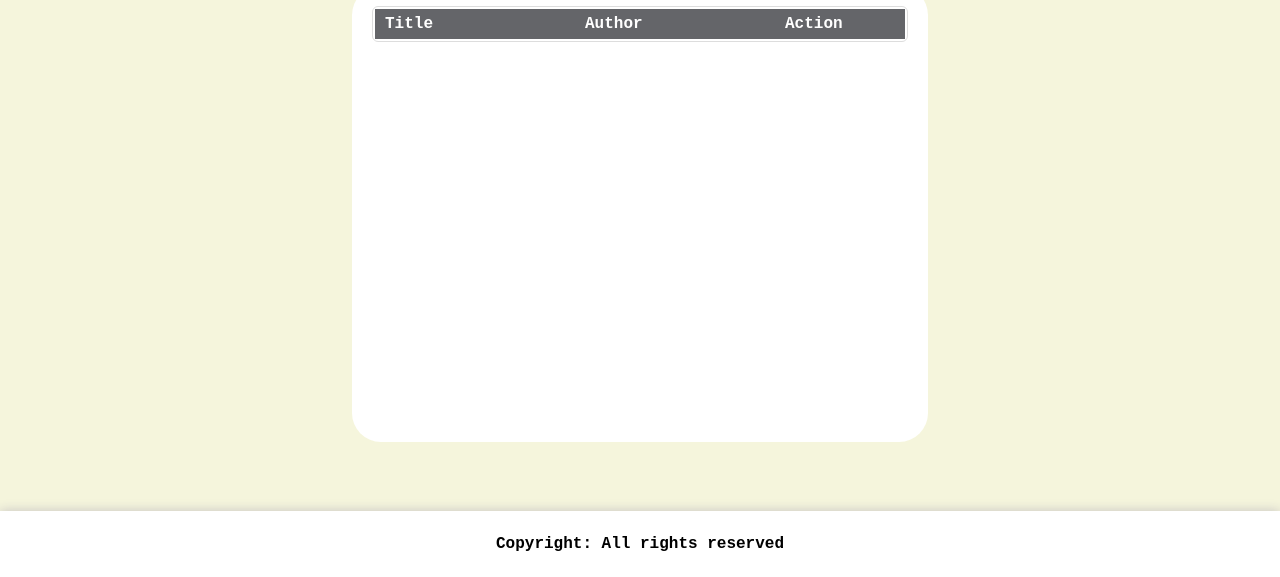
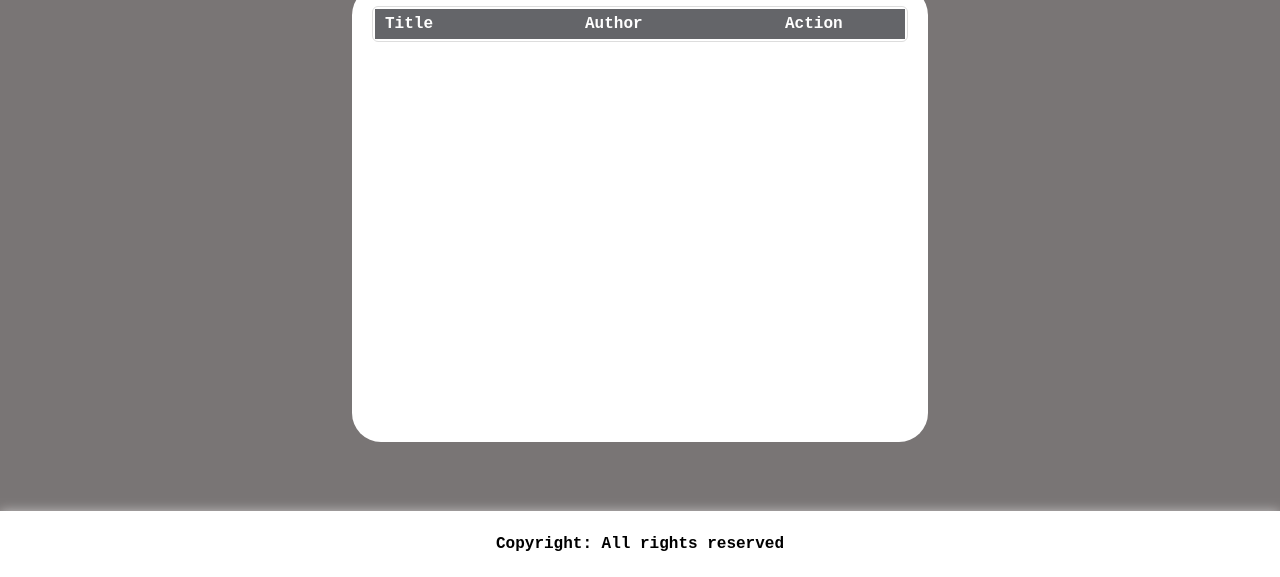
Before and after one commit to soesandarwin2201/awesome-books, a website: page index.html in a window 1280 px wide. Shown: the part 223-800 px from the top of the page. Drawn offline with Linux system fonts and the light colour scheme.

Commit message:
add background color

```diff
--- a/style.css
+++ b/style.css
@@ -63,7 +63,7 @@ ul li a {
 main {
     position: absolute;
     top: 60px;
-    background-color: beige;
+    background-color: rgb(121, 117, 117);
     display: flex;
     flex-direction: column;
     width: 100%;
```
